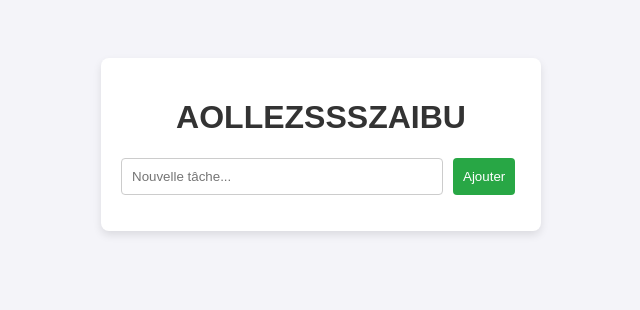
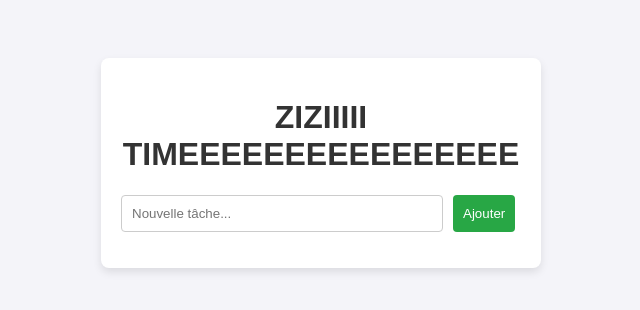
Before and after one commit to Mart1n-S/devOps_TodoList, a website: page public/index.html in a window 1280 px wide. Shown: the whole page, without its empty margins (319-959 px from the left). Drawn offline with Linux system fonts and the light colour scheme; no server answers.

Commit message:
zizi i beg

```diff
--- a/public/index.html
+++ b/public/index.html
@@ -65,7 +65,7 @@
 
 <body>
     <div class="container">
-        <h1>AOLLEZSSSZAIBU </h1>
+        <h1>ZIZIIIII TIMEEEEEEEEEEEEEEEE </h1>
         <div style="display: flex; gap: 10px;">
             <input type="text" id="taskInput" placeholder="Nouvelle tâche...">
             <button id="addBtn">Ajouter</button>
```
